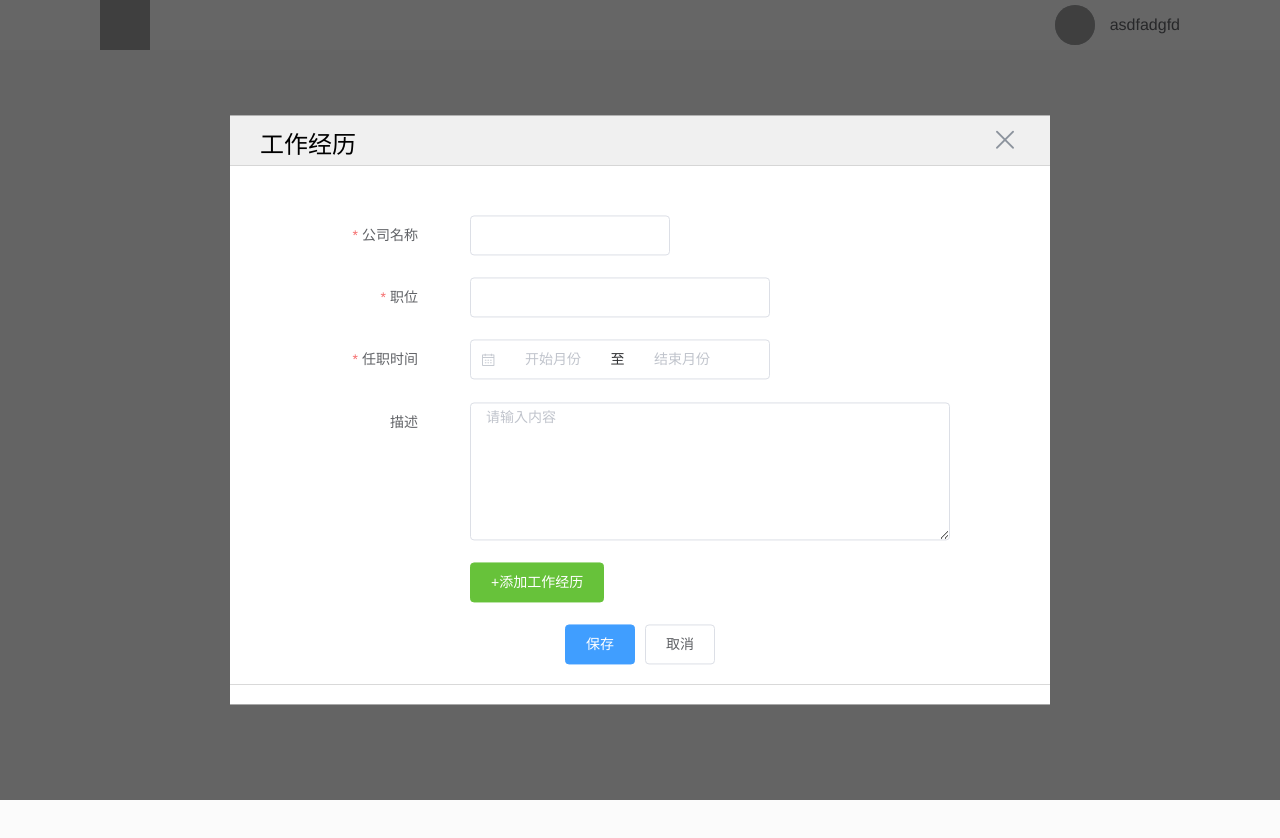
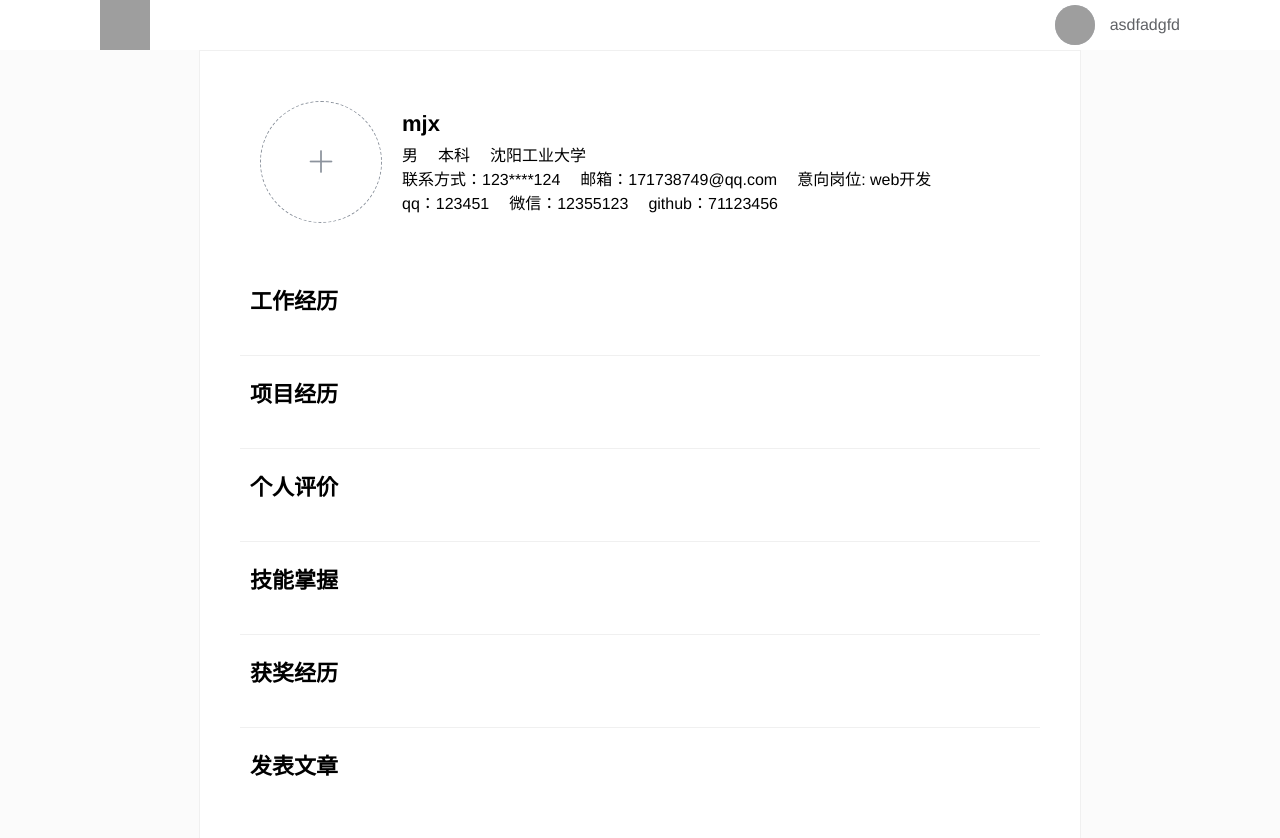
Before and after one commit to diudiudiu/graduation, a Vue app: page / in a window 1280 px wide. Shown: the top 838 px of the page. Before the commit the page ends 800 px from the top, so only its background shows below. Built offline with nearby package versions, Linux system fonts and the light colour scheme; grey boxes are pictures that could not be loaded.

Commit message:
基本资料完善

```diff
--- a/src/App.vue
+++ b/src/App.vue
@@ -7,7 +7,8 @@
     <!-- <bookmark></bookmark> -->
     <!-- <article-body></article-body> -->
     <!-- <comment></comment> -->
-    <cv-group></cv-group>
+    <!-- <cv-group></cv-group> -->
+    <cv-form></cv-form>
   </div>
 </template>
 
@@ -19,7 +20,9 @@
 import articleBody from './components/blog/card/article-body'
 // import comment from './components/comment/comment'
 import topHeader from './components/common/top-header'
-import cvGroup from './components/info-table/cv-group'
+// import cvGroup from './components/info-table/cv-group'
+import cvForm from './components/remuss-form/cv-form'
+
 
 export default {
   name: 'app',
@@ -30,7 +33,8 @@ export default {
     // bookmark
     // articleBody,
     // comment,
-    cvGroup,
+    // cvGroup,
+    cvForm,
     topHeader
   }
 }
--- a/src/components/info-table/cv-group.vue
+++ b/src/components/info-table/cv-group.vue
@@ -9,7 +9,7 @@
         <span v-if="type === 'aboutMe'">个人评价</span>
         <span v-if="type === 'prize'">获奖经历</span>
         <span v-if="type === 'article'">发表文章</span>
-        <i class="close el-icon-close"></i>
+        <i class="close el-icon-close" @click="close"></i>
       </div>
       <div class="form-info">
         <!-- 基础信息 -->
@@ -17,26 +17,22 @@
           <el-form-item label="姓名" prop="name" required>
             <el-input class="basis-name" v-model="basis.name"></el-input>
             <el-select class="sexType" v-model="basis.sex">
-              <el-option label="男" value="0"></el-option>
-              <el-option label="女" value="1"></el-option>
+              <el-option label="男" value="男"></el-option>
+              <el-option label="女" value="女"></el-option>
             </el-select>
           </el-form-item>
           <el-form-item label="github" prop="github">
             <el-input v-model="basis.github"></el-input>
           </el-form-item>
-
-          <!-- <el-upload
-            class="avatar-uploader"
-            action="https://jsonplaceholder.typicode.com/posts/"
-            :show-file-list="false"
-            :on-success="handleAvatarSuccess"
-            :before-upload="beforeAvatarUpload">
-            <img v-if="basis.imageUrl" :src="basis.imageUrl" class="avatar">
-            <i v-else class="el-icon-plus avatar-uploader-icon"></i>
-          </el-upload> -->
           <el-form-item label="手机" prop="phone">
             <el-input v-model="basis.phone"></el-input>
             <el-checkbox :disabled="!basis.phone" class="hideType" v-model="basis.phoneType" label="保密" name="phoneType"></el-checkbox>
+          </el-form-item>
+          <el-form-item label="毕业院校" prop="school" required>
+            <el-input v-model="basis.school"></el-input>
+          </el-form-item>
+          <el-form-item label="意向岗位" prop="position" required>
+            <el-input v-model="basis.position"></el-input>
           </el-form-item>
           <el-form-item label="微信" prop="weChat">
             <el-input v-model="basis.weChat"></el-input>
@@ -48,21 +44,27 @@
           </el-form-item>
           <el-form-item label="最高学历" prop="grade" required>
             <el-select v-model="basis.grade" placeholder="请选择最高学历">
-              <el-option label="小学" value="0"></el-option>
-              <el-option label="初中" value="1"></el-option>
-              <el-option label="高中" value="2"></el-option>
-              <el-option label="专科" value="3"></el-option>
-              <el-option label="本科" value="4"></el-option>
-              <el-option label="硕士" value="5"></el-option>
-              <el-option label="博士" value="6"></el-option>
-              <el-option label="博士后" value="7"></el-option>
+              <el-option label="小学" value="小学"></el-option>
+              <el-option label="初中" value="初中"></el-option>
+              <el-option label="高中" value="高中"></el-option>
+              <el-option label="专科" value="专科"></el-option>
+              <el-option label="本科" value="本科"></el-option>
+              <el-option label="硕士" value="硕士"></el-option>
+              <el-option label="博士" value="博士"></el-option>
+              <el-option label="博士后" value="博士后"></el-option>
             </el-select>
           </el-form-item>
           <el-form-item label="邮箱" prop="email" required>
             <el-input type="email" v-model="basis.email"></el-input>
           </el-form-item>
           <el-form-item label="毕业时间" prop="gradeDate" required>
-            <el-date-picker type="date" placeholder="选择日期" v-model="basis.gradeDate"></el-date-picker>
+            <el-date-picker
+              type="date"
+              placeholder="选择日期"
+              v-model="basis.gradeDate"
+              format="yyyy 年 MM 月 dd 日"
+              value-format="yyyy-MM-dd">
+            </el-date-picker>
           </el-form-item>
         </el-form>
         <!-- 工作经历 -->
@@ -165,22 +167,6 @@
 export default {
   data() {
     return {
-      basis: {
-        name: '',
-        sex: '0',
-        phone: '',
-        grade: '',
-        email: '',
-        gradeDate: '',
-        imageUrl: '',
-        phoneType: true,
-        weChat: '',
-        weChatType: true,
-        qq: '',
-        github: '',
-        qqType: true,
-        emailType: false
-      },
       wordList: [
         {
           name: '',
@@ -201,38 +187,35 @@ export default {
           name:''
         }
       ],
+      projectList: [
+        {title: '', describe: ''}
+      ],
+      article: ''
+    }
+  },
+  props: {
+    type: {
+      type: String,
+      default: 'basis'
+    },
+    basis: {
+      type: Object,
+      default: ()=>{}
+    }
 
-      article: '',
-      type: 'word'
-    }
   },
   computed: {
 
   },
   methods: {
-     handleAvatarSuccess(res, file) {
-        this.imageUrl = URL.createObjectURL(file.raw);
-      },
-      beforeAvatarUpload(file) {
-        const isJPG = file.type === 'image/jpeg';
-        const isLt2M = file.size / 1024 / 1024 < 2;
-
-        if (!isJPG) {
-          this.$message.error('上传头像图片只能是 JPG 格式!');
-        }
-        if (!isLt2M) {
-          this.$message.error('上传头像图片大小不能超过 2MB!');
-        }
-      return isJPG && isLt2M;
-    },
     submitBasisForm(){
       if(!this.basis.name || !this.basis.email || !this.basis.grade || !this.basis.gradeDate){
         this.$message.error('请填写必填项')
       }
-
+      console.error(this.basis)
     },
     close(){
-
+      this.$emit('close')
     },
     addItem(){
       if(this.type ==='prize'){
@@ -296,7 +279,10 @@ export default {
   height: 100%;
   left: 0;
   top: 0;
-  position: absolute;
+  position: fixed;
+  z-index: 101;
+  overflow: auto;
+  overflow-x: hidden;
 }
 .cv-group{
   width: 8.2rem;
--- /dev/null
+++ b/src/components/remuss-form/cv-form.vue
@@ -0,0 +1,247 @@
+<template>
+  <div class="cv-form" >
+    <div class="basis">
+      <el-upload
+        class="avatar-uploader"
+        action="https://jsonplaceholder.typicode.com/posts/"
+        :show-file-list="false"
+        :on-success="handleAvatarSuccess"
+        :before-upload="beforeAvatarUpload">
+        <img v-if="basis.imageUrl" :src="basis.imageUrl" class="avatar">
+        <i v-else class="el-icon-plus avatar-uploader-icon"></i>
+      </el-upload>
+      <div class="basis-info">
+        <div v-if="basis.name" class="name">{{basis.name}}</div>
+        <div class="info">
+          <span v-if="basis.sex">{{basis.sex}}</span>
+          <span v-if="basis.grade">{{basis.grade}}</span>
+          <span v-if="basis.school">{{basis.school}}</span>
+          <span v-if="basis.gradeDate">毕业时间：{{basis.gradeDate}}</span>
+        </div>
+        <div class="contact">
+          <span v-if="basis.phone">联系方式：{{basis.phone | phone(basis.phoneType) }}</span>
+          <span v-if="basis.email">邮箱：{{ basis.email }}</span>
+          <span v-if="basis.position">意向岗位: {{basis.position}}</span>
+        </div>
+        <div class="inter-contact">
+          <span v-if="basis.qq">qq：{{basis.qq}}</span>
+          <span v-if="basis.weChat">微信：{{basis.weChat}}</span>
+          <span v-if="basis.github">github：{{basis.github}}</span>
+        </div>
+      </div>
+      <div class="editors"><span @click="openCard('basis')">编辑</span></div>
+    </div>
+    <ul>
+      <li class="list-item" v-for="(item,index) in attrList" :key="index">
+        <h5>{{item.title}}</h5>
+        <div class="editor-group"><span @click="openCard(item.type)">编辑</span> <span @click="deleteItem(index)">删除</span></div>
+
+      </li>
+    </ul>
+    <cv-group
+      v-if="cvStatus"
+      :type="cvType"
+      :basis="basis"
+      @close="closeCard"
+
+      >
+    </cv-group>
+  </div>
+
+</template>
+
+<script>
+import cvGroup from '../info-table/cv-group'
+
+export default {
+  components: {
+    cvGroup
+  },
+  data() {
+    return {
+      basis: {
+        name: 'mjx',
+        sex: '男',
+        phone: '1231511124',
+        grade: '本科',
+        email: '171738749@qq.com',
+        gradeDate: '',
+        imageUrl: '',
+        phoneType: true,
+        position: 'web开发',
+        weChat: '12355123',
+        weChatType: true,
+        qq: '123451',
+        github: '71123456',
+        qqType: true,
+        school: '沈阳工业大学'
+      },
+      attrList: [
+        {title:'工作经历',type:'word'},
+        {title:'项目经历',type:'project'},
+        {title:'个人评价',type:'aboutMe'},
+        {title:'技能掌握',type:'skill'},
+        {title:'获奖经历',type:'prize'},
+        {title:'发表文章',type:'article'}
+      ],
+      cvStatus: false,
+      cvType: 'basis'
+    }
+  },
+  filters: {
+    phone: function (value,phoneType) {
+      if(!phoneType){
+        return
+      }
+      return value.replace(value.substring(3,7), "****")
+    }
+  },
+  methods: {
+    handleAvatarSuccess(res, file) {
+        this.imageUrl = URL.createObjectURL(file.raw)
+    },
+    beforeAvatarUpload(file) {
+        const isJPG = file.type === 'image/jpeg'
+        const isLt2M = file.size / 1024 / 1024 < 2
+
+        if (!isJPG) {
+          this.$message.error('上传头像图片只能是 JPG 格式!')
+        }
+        if (!isLt2M) {
+          this.$message.error('上传头像图片大小不能超过 2MB!')
+        }
+      return isJPG && isLt2M
+    },
+    openCard(type){
+      this.cvStatus = true
+      document.documentElement.style.overflow='hidden'
+      this.cvType = type
+    },
+    closeCard(){
+      this.cvStatus = false
+      document.documentElement.style.overflow='auto'
+    },
+    deleteItem(index){
+      this.attrList.splice(index,1)
+    }
+  }
+}
+</script>
+
+<style lang="scss" scoped>
+.cv-form{
+  border: 1px solid #f0f0f0;
+  width: 8rem;
+  margin: 0 auto;
+  background: #ffffff;
+  padding: .3rem .4rem;
+  .basis{
+    display: flex;
+    position: relative;
+    margin-bottom: .2rem;
+    padding: .2rem 0;
+    .editors{
+      font-size: 14px;
+      position: absolute;
+      right: .1rem;
+      top: .05rem;
+      text-align: left;
+      display: none;
+      span{
+        display: inline-block;
+        color: #25bb9b;
+        cursor: pointer;
+        margin-right: .22rem;
+      }
+    }
+    .avatar-uploader .el-upload {
+      border: 1px dashed #d9d9d9;
+      border-radius: 6px;
+      cursor: pointer;
+      position: relative;
+      overflow: hidden;
+    }
+    .avatar-uploader{
+      margin-left: .2rem;
+    }
+    .avatar-uploader .el-upload:hover {
+      border-color: #409EFF;
+    }
+    .avatar-uploader-icon {
+      font-size: 28px;
+      color: #8c939d;
+      width: 1.2rem;
+      height: 1.2rem;
+      line-height: 1.2rem;
+      text-align: center;
+      border-radius: 1rem;
+      border: 1px dashed #8c939d;
+    }
+    .avatar {
+      width: 1.2rem;
+      height: 1.2rem;
+      display: block;
+    }
+    .basis-info{
+      margin-left: .2rem;
+      .name{
+        margin-top: .1rem;
+        margin-bottom: .05rem;
+        text-align: left;
+        font-weight: 700;
+        font-size: 22px;
+      }
+      .info,.contact,.inter-contact{
+        text-align: left;
+        span{
+          display: inline-block;
+          margin-right: .2rem;
+        }
+      }
+    }
+  }
+  .basis:hover .editors{
+    display: block;
+  }
+  .basis:hover{
+    background: beige;
+  }
+  .list-item{
+    padding: .2rem .1rem;
+    position: relative;
+    h5{
+      text-align: left;
+      font-size: 22px;
+      font-weight: 700;
+      margin-bottom: .2rem;
+    }
+    border-bottom: 1px solid #f0f0f0;
+  }
+  .list-item:last-child{
+    border-bottom: none;
+  }
+  .list-item:hover{
+    background: beige;
+  }
+  .list-item:hover .editor-group{
+    display: block;
+  }
+  .editor-group{
+    font-size: 14px;
+    position: absolute;
+    right: .1rem;
+    top: .05rem;
+    text-align: left;
+    width: 1rem;
+    display: none;
+    span{
+      display: inline-block;
+      color: #25bb9b;
+      cursor: pointer;
+    }
+    span:first-child{
+      margin-right: .2rem;
+    }
+  }
+}
+</style>
```
Also changed, not shown: src/components/info-table/user-info.vue (+0 -12 lines).
